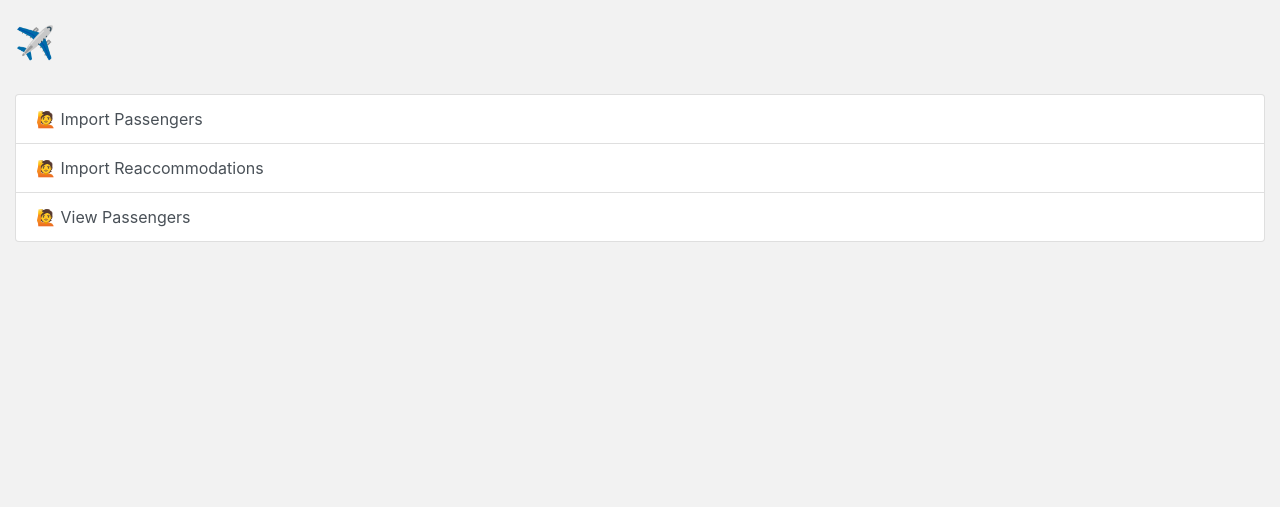
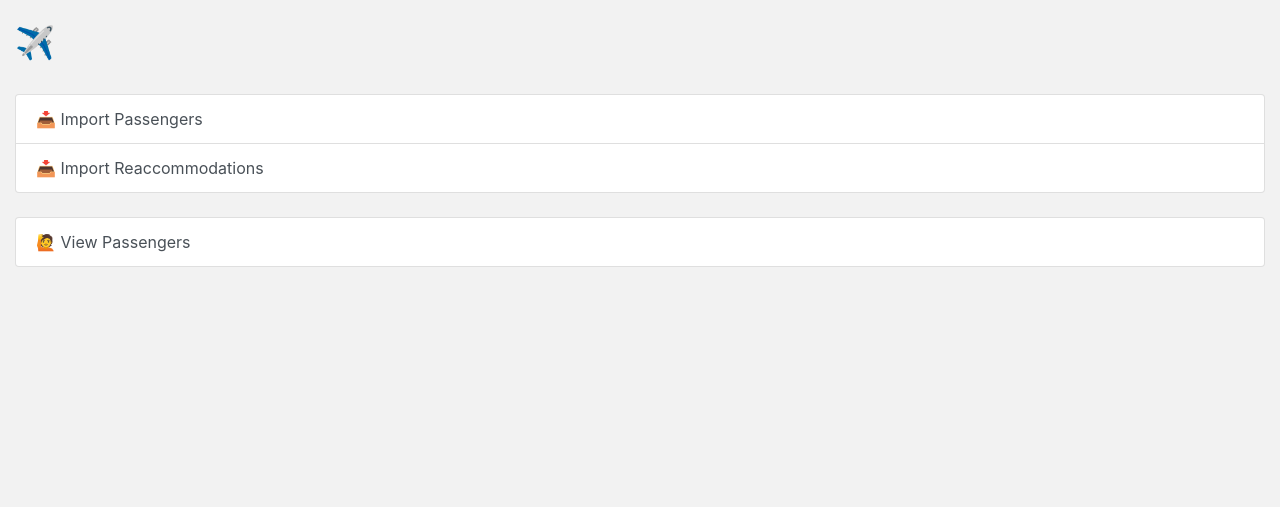
Before and after one commit to viranw/ICPU-DROM, a Django app: template flights/templates/flights/admin/dashboard.html in a window 1280 px wide. Shown: the part 72-579 px from the top of the page. Run offline with Django 3.2, Linux system fonts and the light colour scheme; the template is opened without the code that fills it, so the values that code supplies are empty; some libraries are stand-ins or nearby versions.

Commit message:
Dashboard formatting tweak

```diff
--- a/flights/templates/flights/admin/dashboard.html
+++ b/flights/templates/flights/admin/dashboard.html
@@ -23,11 +23,14 @@ QF-DROM
     <div class="col">
       <ul class="list-group">
         <a href="#" class="list-group-item list-group-item-action d-flex justify-content-between align-items-center">
-          🙋‍ Import Passengers
+          📥 Import Passengers
         </a>
         <a href="#" class="list-group-item list-group-item-action d-flex justify-content-between align-items-center">
-          🙋‍ Import Reaccommodations
+          📥 Import Reaccommodations
         </a>
+      </ul>
+      <br>
+      <ul class="list-group">
         <a href="{% url 'passengers' flight.id %}" class="list-group-item list-group-item-action d-flex justify-content-between align-items-center">
           🙋‍ View Passengers
         </a>
```
